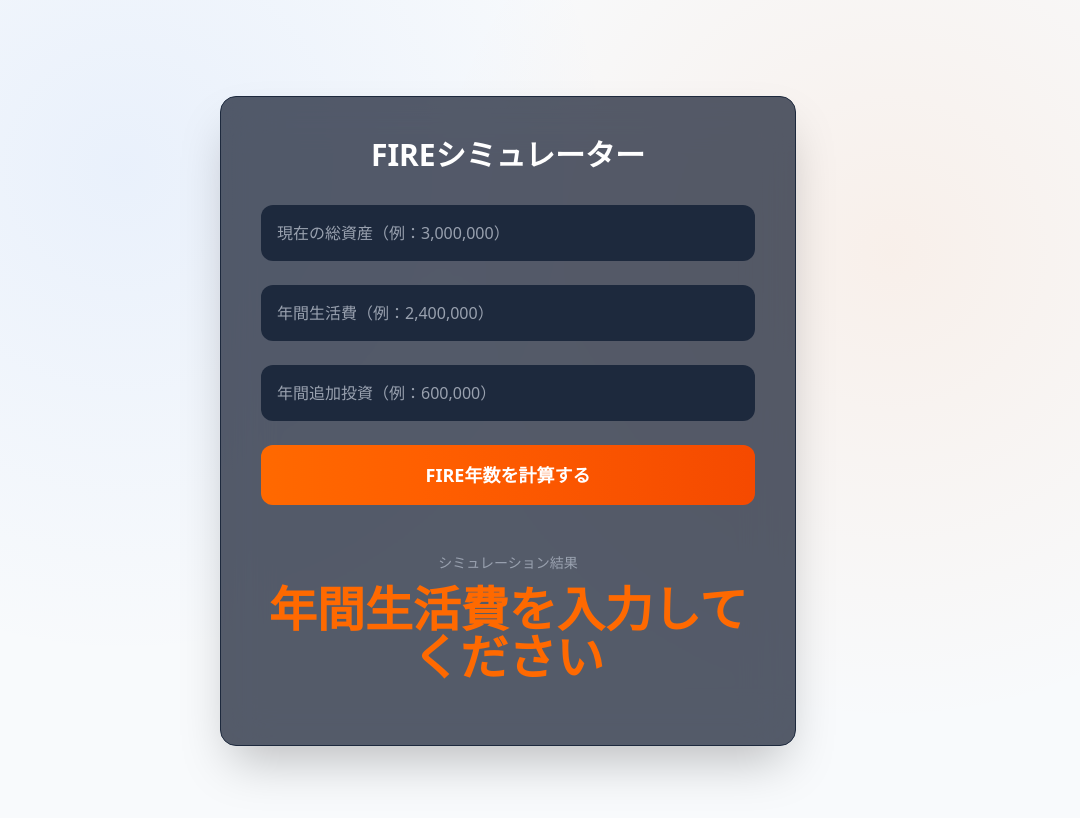
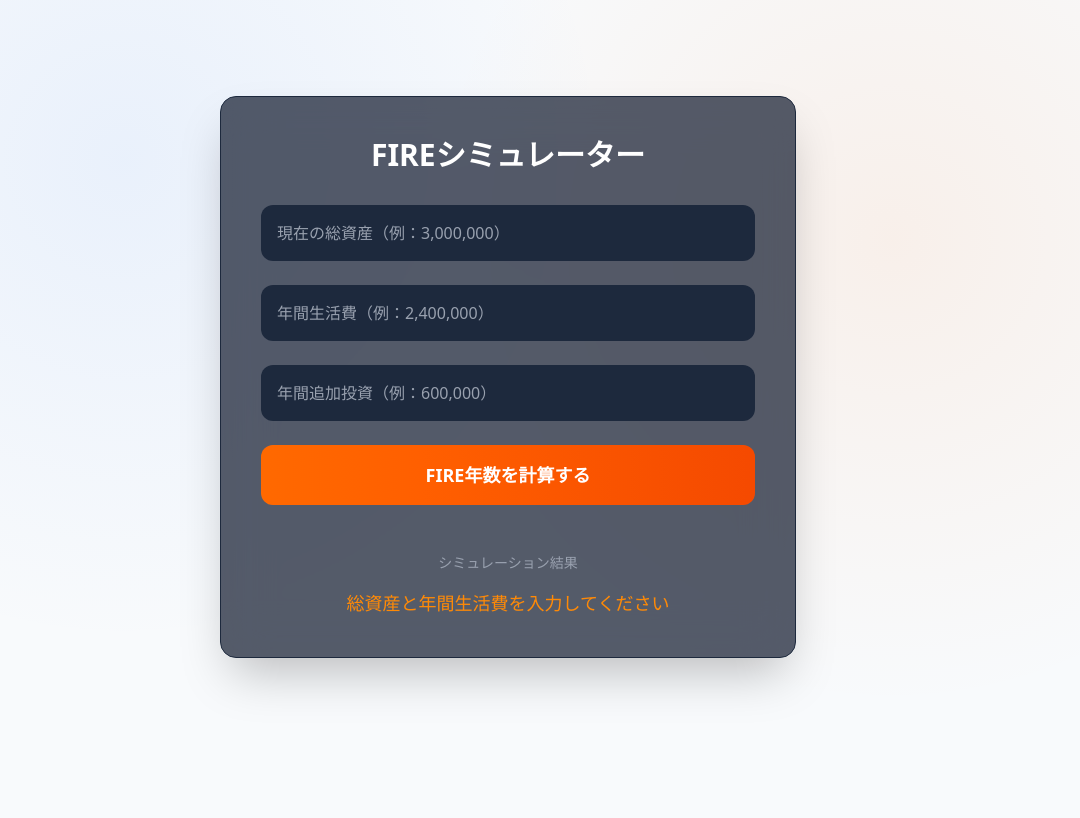
Before and after one commit to tommyjp719/fire-simulator, a Next.js app: page /simulator in a window 1280 px wide. Both pictures are taken after a click on the button "FIRE年数を計算する". Shown: the top 818 px of the page, without its empty margins (132-1212 px from the left). Built offline with nearby package versions, Linux system fonts and the light colour scheme.

Commit message:
fixresult

```diff
--- a/app/simulator/page.tsx
+++ b/app/simulator/page.tsx
@@ -30,12 +30,11 @@ export default function Simulator() {
   const [target, setTarget] = useState<number>(0);
   const [fireYear, setFireYear] = useState<number | null>(null);
   const [fireAsset, setFireAsset] = useState<number | null>(null);
-
   const calculate = () => {
-    if (expense <= 0) {
-      setResult("年間生活費を入力してください");
-      return;
-    }
+    if (!asset || !expense) {
+        setResult("総資産と年間生活費を入力してください");
+        return;
+      }
 
     const resultData = simulateFire({
       asset,
@@ -120,9 +119,15 @@ export default function Simulator() {
               シミュレーション結果
             </div>
 
-            <div className="text-4xl sm:text-5xl font-black text-orange-500 mb-6">
-              {result.replace("FIREまであと ", "")}
-            </div>
+           {fireYear !== null ? (
+              <div className="text-4xl sm:text-5xl font-black text-orange-500 mb-6">
+               FIREまであと {fireYear}年
+              </div>
+              ) : (
+              <div className="text-lg text-orange-400 mt-4">
+               {result}
+             </div>
+            )}
 
             {chartData.length > 0 && (
               <div className="hidden sm:block w-full h-64">
```
